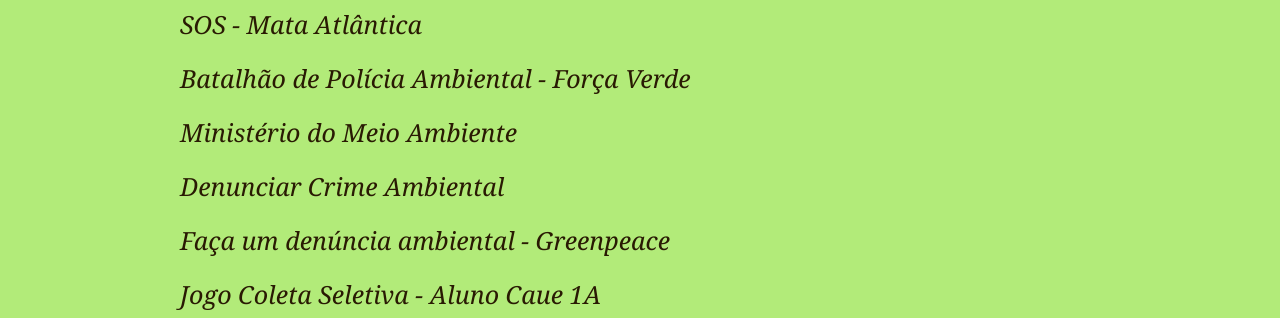
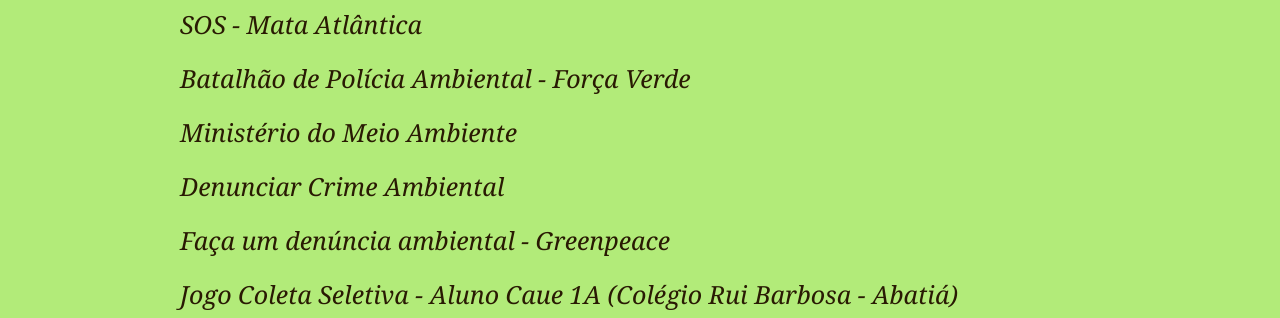
Before and after one commit to braganceirotide/reservantes, a plain HTML site: page contato.html in a window 1280 px wide. Shown: the part 437-755 px from the top of the page. Drawn offline with Linux system fonts and the light colour scheme; a web font is replaced by a local one.

```diff
--- a/contato.html
+++ b/contato.html
@@ -35,7 +35,7 @@
         <p class="paragrafo"><a target="_blank" href="https://www.gov.br/mma/pt-br">Ministério do Meio Ambiente</a></p>
         <p class="paragrafo"><a target="_blank" href="https://www.policiacivil.pr.gov.br/servicos/Meio-Ambiente/Policia-Ambiental/Denunciar-crime-ambiental-JGoMV8N0">Denunciar Crime Ambiental</a></p>
         <p class="paragrafo"><a target="_blank" href="https://www.greenpeace.org/brasil/faca-uma-denuncia-ambiental/">Faça um denúncia ambiental - Greenpeace</a></p>
-        <p class="paragrafo"><a target="_blank" href="https://scratch.mit.edu/projects/878447072/">Jogo Coleta Seletiva - Aluno Caue 1A</a></p>
+        <p class="paragrafo"><a target="_blank" href="https://scratch.mit.edu/projects/878447072/">Jogo Coleta Seletiva - Aluno Caue 1A (Colégio Rui Barbosa - Abatiá)</a></p>
     </section>
 
 
```
